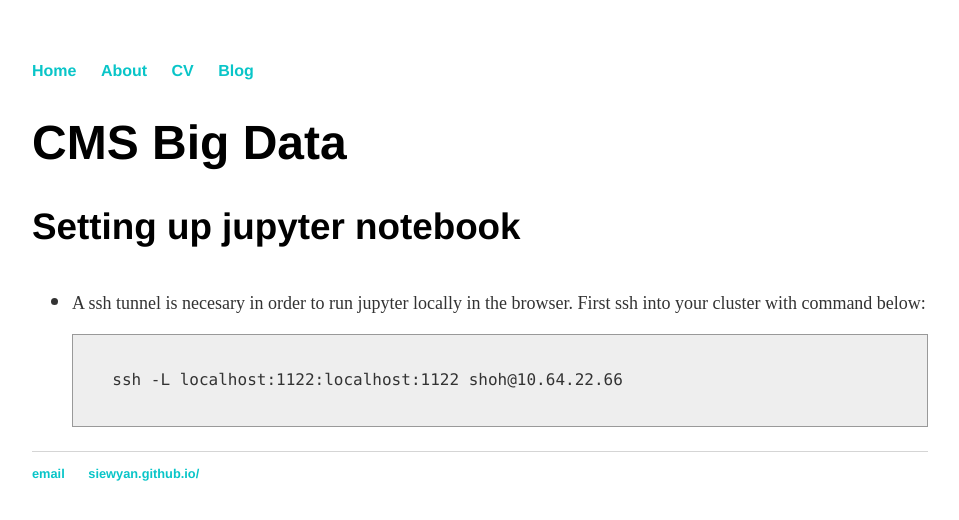
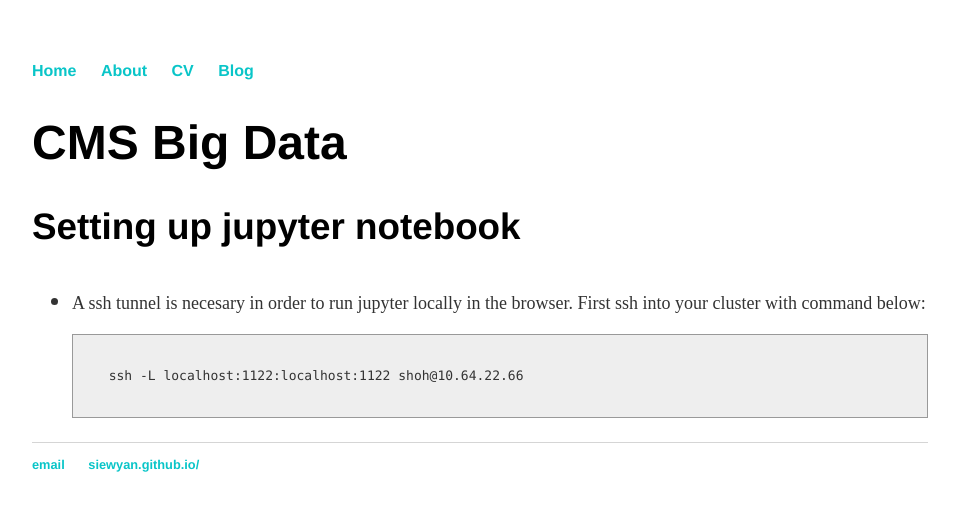
Before and after one commit to SiewYan/SiewYan.github.io, a Jekyll site: the page built from projects/CMSBigData.html, in a window 1280 px wide. Shown: the top 520 px of the page, without its empty margins (160-1119 px from the left). Built offline with Jekyll 4.4.1, drawn with Linux system fonts in a browser that asks for light colours; nearby versions of some CDN libraries.

Commit message:
Update main.css

```diff
--- a/css/main.css
+++ b/css/main.css
@@ -42,7 +42,7 @@ ul.posts li { list-style: none; }
 
 pre {
         font-family: "Courier 10 Pitch", Courier, monospace;
-        font-size: medium;
+        font-size: small;
         line-height: 100%;
         white-space: pre;
         white-space: pre-wrap;
@@ -56,7 +56,7 @@ pre {
 
 code {
         font-family: Monaco, Consolas, "Andale Mono", "DejaVu Sans Mono", monospace;
-        font-size: medium;
+        font-size: small;
         line-height: 100%;
         white-space: pre;
         white-space: pre-wrap;
```
